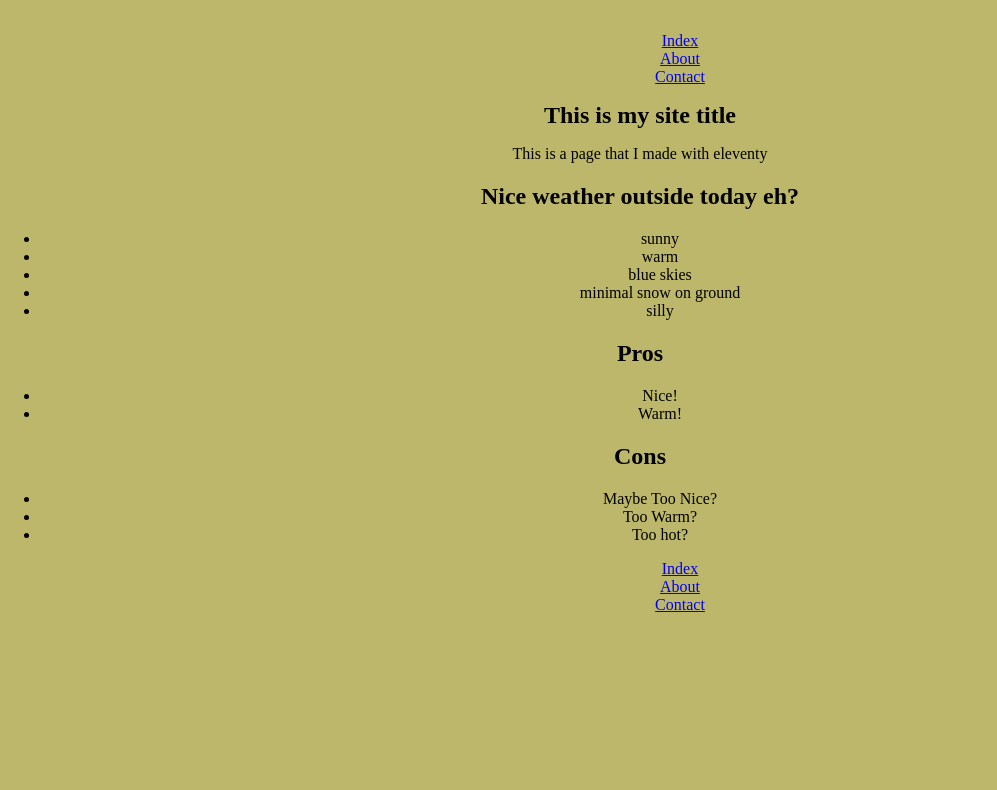
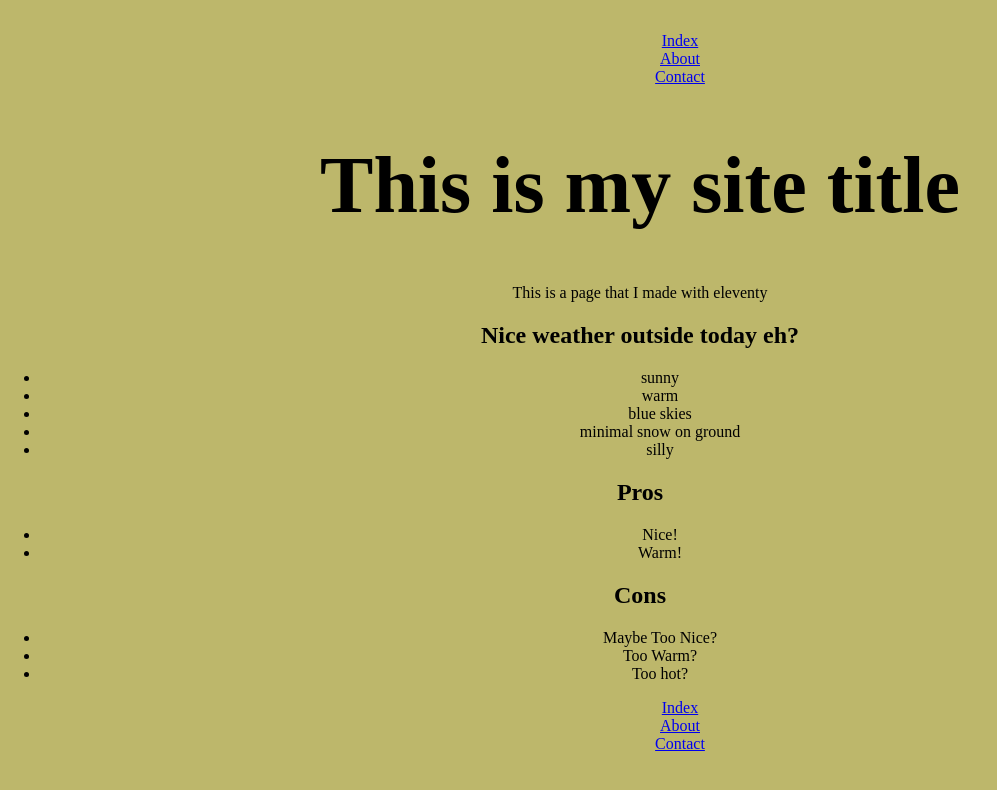
Before and after one commit to why39charactersonlybruh/new-thing, an Eleventy site: page _src/index.md in a window 1280 px wide. Shown: the whole page, without its empty margins (0-997 px from the left). Built offline with nearby package versions, Linux system fonts and the light colour scheme; Eleventy itself is replaced by a stand-in of ours; files that its build step writes are made by us from their sources.

Commit message:
tweaking font size

```diff
--- a/_src/css/style.css
+++ b/_src/css/style.css
@@ -6,7 +6,7 @@ body{
      padding-top: 1rem;
 }
 h1{
-     font-size: x-large;
+     font-size: 5rem;
 }
 .basketball{
      width: 10%;
```
